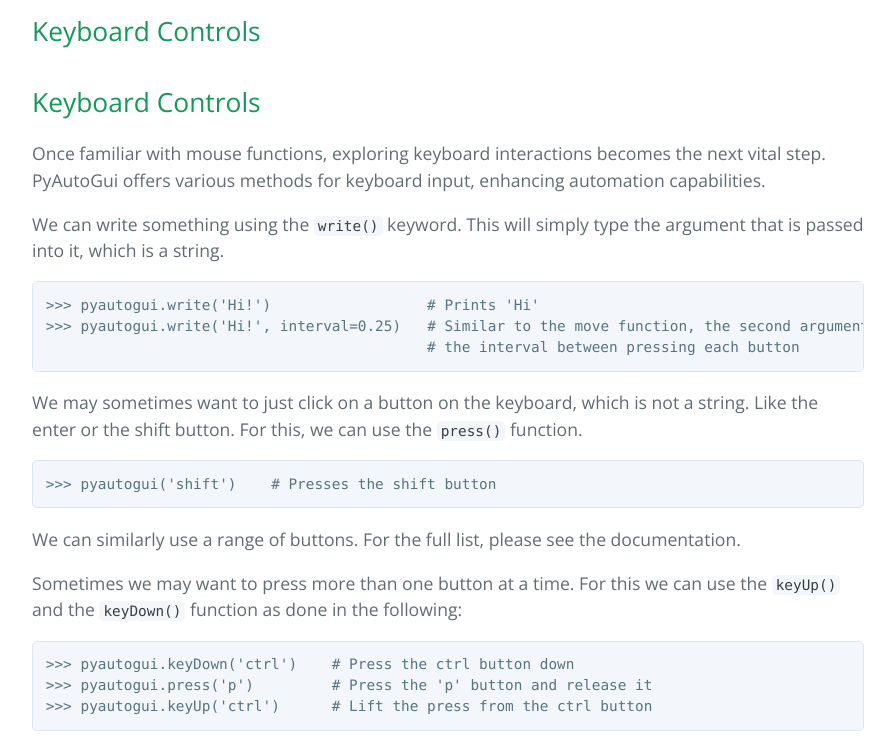
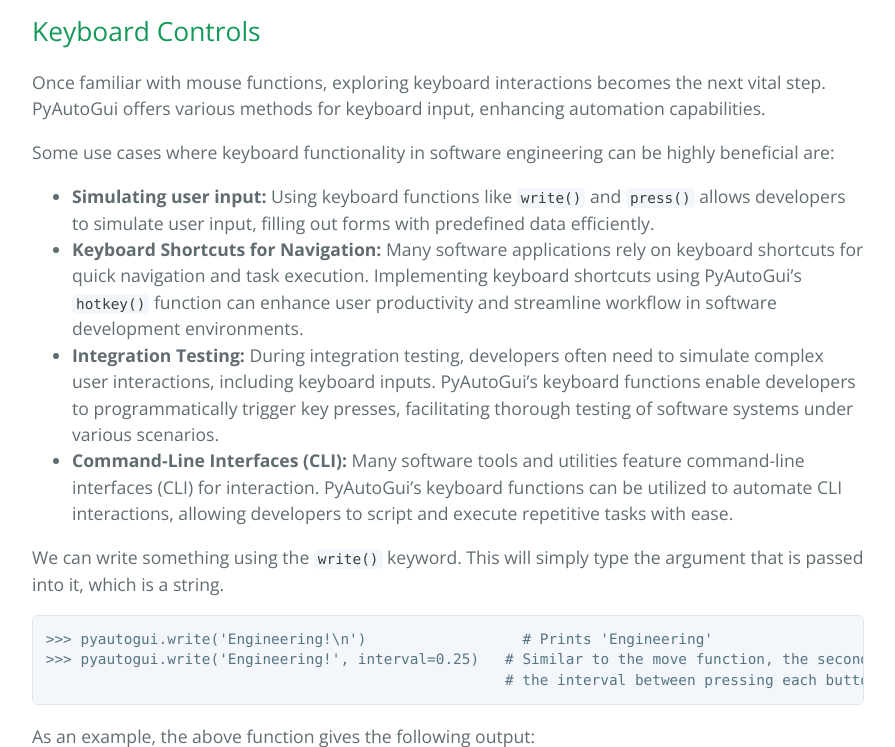
Before and after one commit to learning-software-engineering/learning-software-engineering.github.io, a Jekyll site: the page built from Topics/Software_Tools/PyAutoGUI/Automation_with_PyAutoGUI.md, in a window 1280 px wide and 1400 px high, scrolled down 5935 px. Shown: the part 176-923 px from the top of the window, without its empty margins (192-1087 px from the left). Built offline with Jekyll 4.4.1, drawn with Linux system fonts in a browser that asks for light colours; our own code applies the rules of GitHub Pages for plain Markdown files; some of the changed text lies outside the part shown; grey boxes are pictures that could not be loaded.

Commit message:
Added changes for the keyboard functionality after the review

````diff
--- a/Topics/Software_Tools/PyAutoGUI/Automation_with_PyAutoGUI.md
+++ b/Topics/Software_Tools/PyAutoGUI/Automation_with_PyAutoGUI.md
@@ -165,19 +165,34 @@
 ```
 ![sample_gif](./assets/move_folder.gif)
 
-## Keyboard Controls
+
 ## Keyboard Controls
 Once familiar with mouse functions, exploring keyboard interactions becomes the next vital step. PyAutoGui offers various methods for keyboard input, enhancing automation capabilities.
+
+Some use cases where keyboard functionality in software engineering can be highly beneficial are:
+- **Simulating user input:** Using keyboard functions like `write()` and `press()` allows developers to simulate user input, filling out forms with predefined data efficiently.
+- **Keyboard Shortcuts for Navigation:** Many software applications rely on keyboard shortcuts for quick navigation and task execution. Implementing keyboard shortcuts using PyAutoGui's `hotkey()` function can enhance user productivity and streamline workflow in software development environments.
+- **Integration Testing:**  During integration testing, developers often need to simulate complex user interactions, including keyboard inputs. PyAutoGui's keyboard functions enable developers to programmatically trigger key presses, facilitating thorough testing of software systems under various scenarios.
+- **Command-Line Interfaces (CLI):** Many software tools and utilities feature command-line interfaces (CLI) for interaction. PyAutoGui's keyboard functions can be utilized to automate CLI interactions, allowing developers to script and execute repetitive tasks with ease.
 
 We can write something using the `write()` keyword. This will simply type the argument that is passed into it, which is a string.
 
 ```python
->>> pyautogui.write('Hi!')                  # Prints 'Hi'
->>> pyautogui.write('Hi!', interval=0.25)   # Similar to the move function, the second argument is
-                                            # the interval between pressing each button
+>>> pyautogui.write('Engineering!\n')                  # Prints 'Engineering'
+>>> pyautogui.write('Engineering!', interval=0.25)   # Similar to the move function, the second argument is
+                                                     # the interval between pressing each button
 ```
+As an example, the above function gives the following output:
 
-We may sometimes want to just click on a button on the keyboard, which is not a string. Like the enter or the shift button. For this, we can use the `press()` function.
+<img width="297" alt="Screenshot 2024-03-17 at 10 03 12 PM" src="https://github.com/learning-software-engineering/learning-software-engineering.github.io/assets/97929147/e106b3d7-33e7-40ff-81c7-5e248941c63f">
+
+However, one may wonder what may happen if we inturrupt the program mid execution. For instance the following happens when we click the caps lock button while executing the above program with interval after printing the first 6 characters.
+
+<img width="430" alt="Screenshot 2024-03-17 at 10 06 03 PM" src="https://github.com/learning-software-engineering/learning-software-engineering.github.io/assets/97929147/b3c44659-fb55-4afa-bec8-c7adaba542b0">
+
+The keyboard just switched to caps lock after the point it was pressed.
+
+We may sometimes want to just click on a button on the keyboard, which is not a string, like the enter or the shift button. For this, we can use the `press()` function.
 
 ```python
 >>> pyautogui('shift')    # Presses the shift button
````
Also changed, not shown: other parts of Topics/Software_Tools/PyAutoGUI/Automation_with_PyAutoGUI.md (+4 -4 lines).
